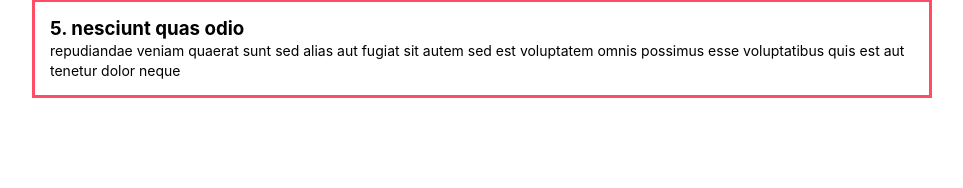
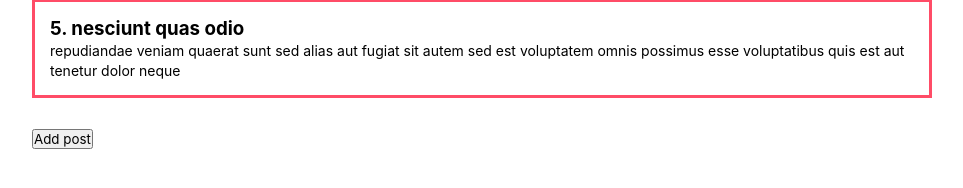
Before and after one commit to Essayey/redux-async-requests, a React (Create React App) app: page / in a window 1280 px wide. Shown: the part 556-744 px from the top of the page, without its empty margins (158-1121 px from the left). Built offline with nearby package versions, Linux system fonts and the light colour scheme.

Commit message:
Add modal window to posts page

```diff
--- a/src/Components/Posts.jsx
+++ b/src/Components/Posts.jsx
@@ -1,12 +1,19 @@
-import React from 'react'
+import React, { useEffect, useState } from 'react'
+import AddModal from './AddModal';
 import PostItem from './PostItem'
 import PostList from './PostList'
 
 const Posts = () => {
+    const [postAdding, setPostAdding] = useState(false);
+
+
     return (
         <div className='Container'>
             <h1 style={{ textAlign: 'center' }}>Posts page</h1>
             <PostList />
+            <button onClick={() => setPostAdding(true)}>Add post</button>
+            {postAdding &&
+                <AddModal onHide={() => setPostAdding(false)} />}
         </div>
     )
 }
```
